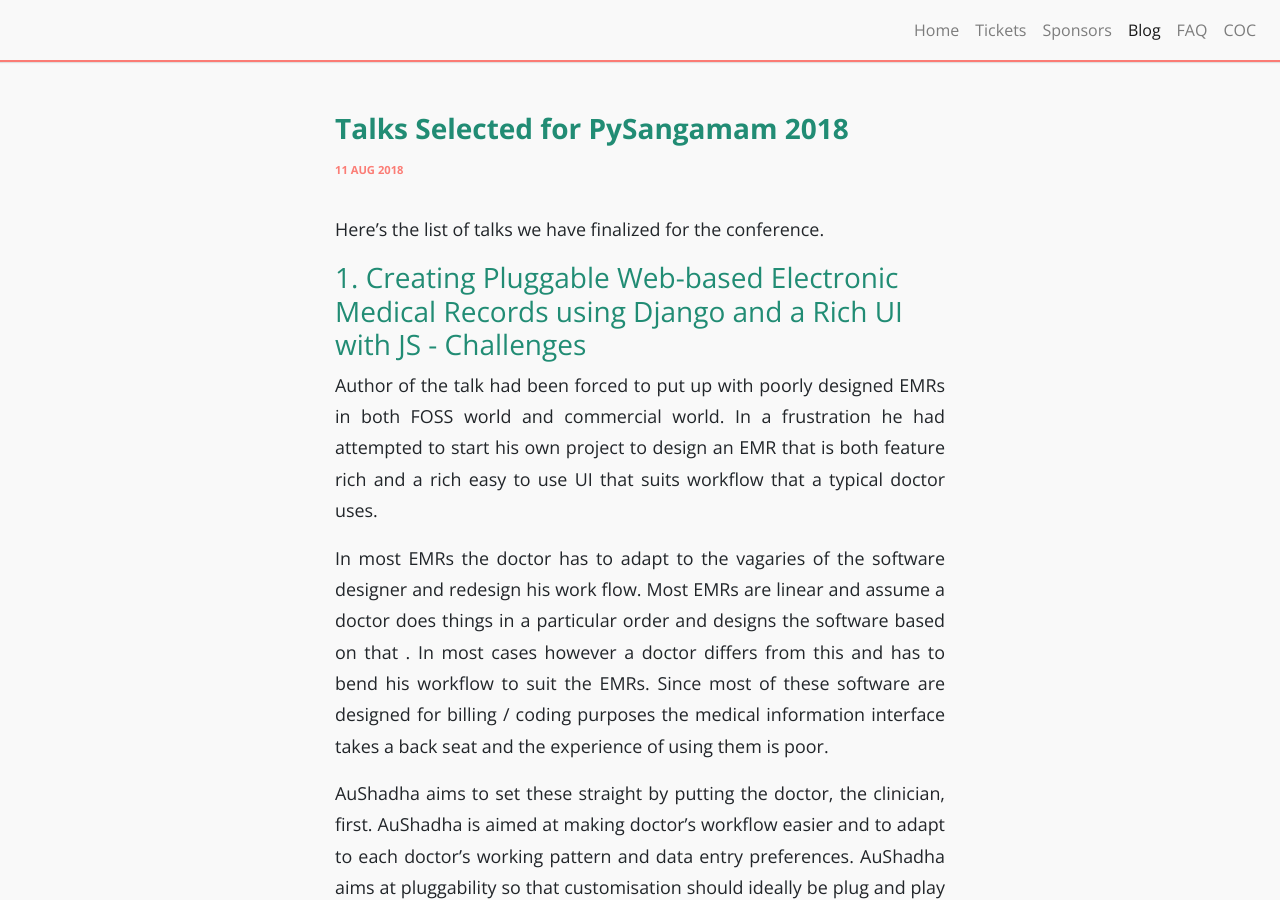
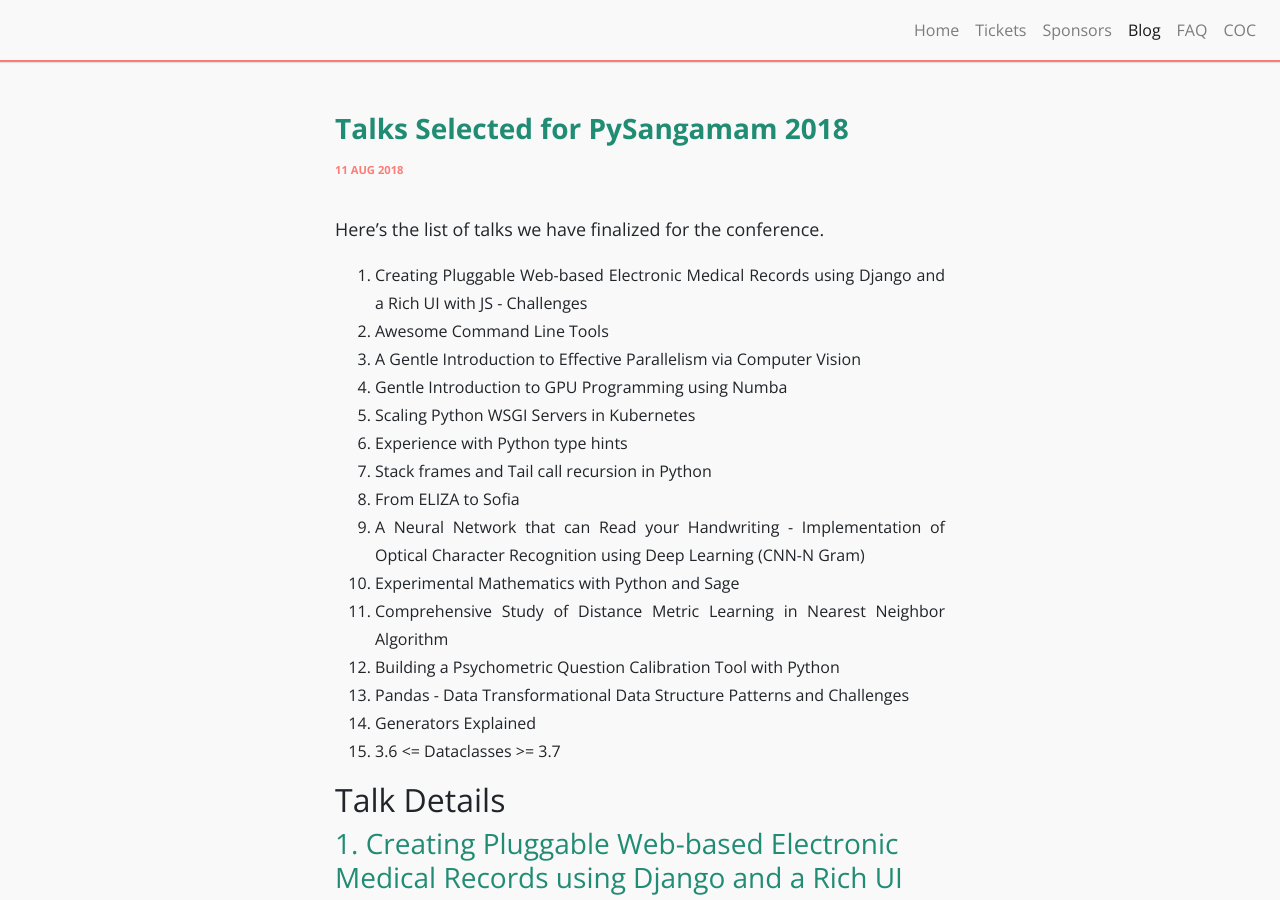
Before and after one commit to PySangamam/website, a Jekyll site: the page built from _posts/2018-08-11-talk-list.md, in a window 1280 px wide and 900 px high. Built offline with Jekyll 4.4.1, drawn with Linux system fonts in a browser that asks for light colours; some of the changed text lies outside the part shown.

Commit message:
Added an index.

```diff
--- a/_posts/2018-08-11-talk-list.md
+++ b/_posts/2018-08-11-talk-list.md
@@ -12,7 +12,28 @@
 
 Here's the list of talks we have finalized for the conference.
 
+   1. Creating Pluggable Web-based Electronic Medical Records using
+      Django and a Rich UI with JS - Challenges
+   2. Awesome Command Line Tools
+   3. A Gentle Introduction to Effective Parallelism via Computer Vision
+   4. Gentle Introduction to GPU Programming using Numba
+   5. Scaling Python WSGI Servers in Kubernetes
+   6. Experience with Python type hints
+   7. Stack frames and Tail call recursion in Python
+   8. From ELIZA to Sofia
+   9. A Neural Network that can Read your Handwriting - Implementation
+      of Optical Character Recognition using Deep Learning (CNN-N Gram)
+   10. Experimental Mathematics with Python and Sage
+   11. Comprehensive Study of Distance Metric Learning in Nearest
+       Neighbor Algorithm
+   12. Building a Psychometric Question Calibration Tool with Python
+   13. Pandas - Data Transformational Data Structure Patterns and Challenges
+   14. Generators Explained
+   15. 3.6 <= Dataclasses >= 3.7
+
 <!--more-->
+
+## Talk Details
 
 ### 1. Creating Pluggable Web-based Electronic Medical Records using Django and a Rich UI with JS - Challenges
 
@@ -214,7 +235,7 @@
 experience in using Python with Raspberry Pi. When he's not coding, he
 likes photography and cooking.
 
-### 9. A Neural Network that can Read your Handwriting - Implementation of Optical Character Recognition using Deep Learning (cnn-n gram)
+### 9. A Neural Network that can Read your Handwriting - Implementation of Optical Character Recognition using Deep Learning (CNN-N Gram)
 
 Optical Character Recognition is an upcoming field and is much
 fascination among deep learning researchers. OCR is the conversion of
@@ -240,8 +261,8 @@
 [WiPDA](http://www.wipda-asia.org/) conference in Xi'an China for
 presenting my work in GaN modeling of devices using machine learning,
 a collaboration with the University of Cambridge. She has around 3
-IEEE Xplore Papers [1](https://ieeexplore.ieee.org/document/8293259/),
-[2](https://ieeexplore.ieee.org/document/7977665/), and [1
+IEEE Xplore Papers [(1)](https://ieeexplore.ieee.org/document/8293259/),
+[(2)](https://ieeexplore.ieee.org/document/7977665/), and [1
 Elsevier](https://www.sciencedirect.com/science/article/pii/S1876610217324645)
 papers for her contribution to the Electrical and Machine learning
 fields.
@@ -301,7 +322,7 @@
 member of the Chennai Python Meetup group
 
 
-### 12. Building a Psychometric question calibration tool with Python
+### 12. Building a Psychometric Question Calibration Tool with Python
 
 The talk aims to discuss about item calibration and ability
 estimation, a major interest of GRE, GMAT test makers and other
```
